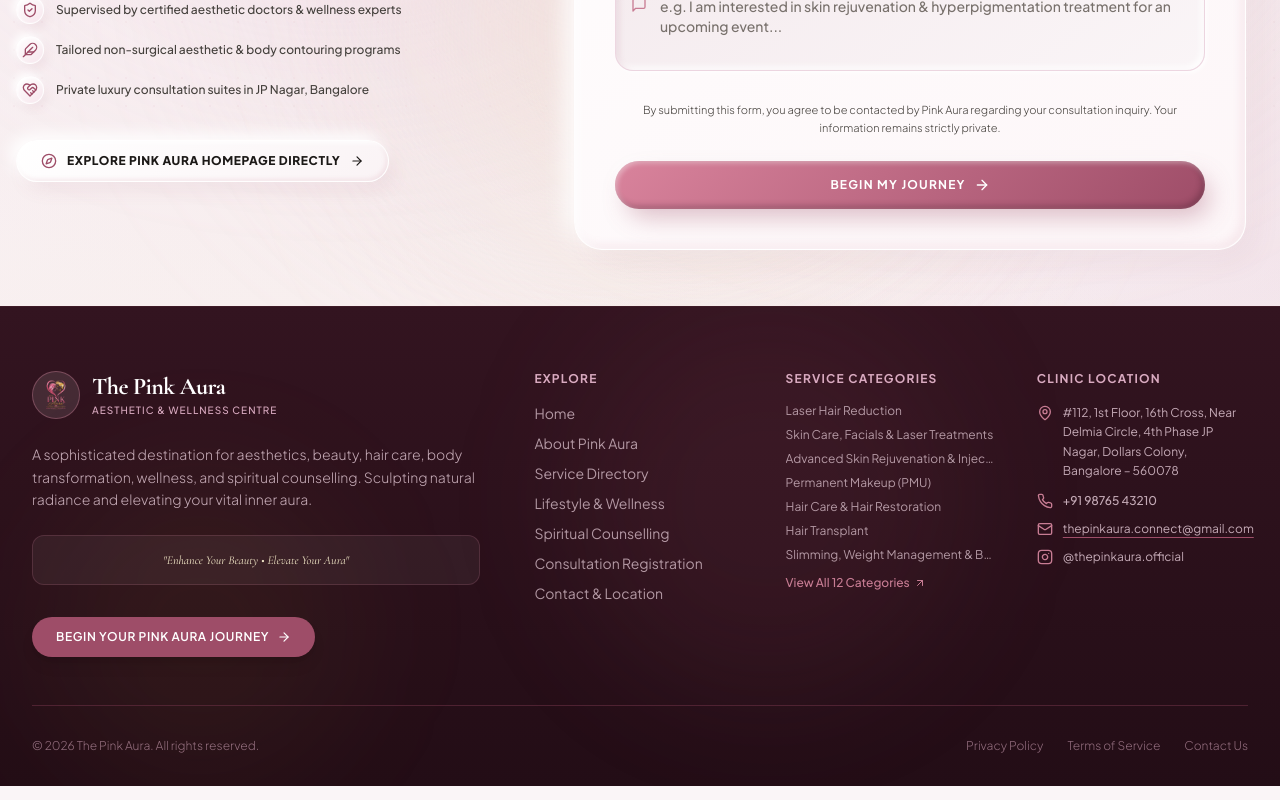
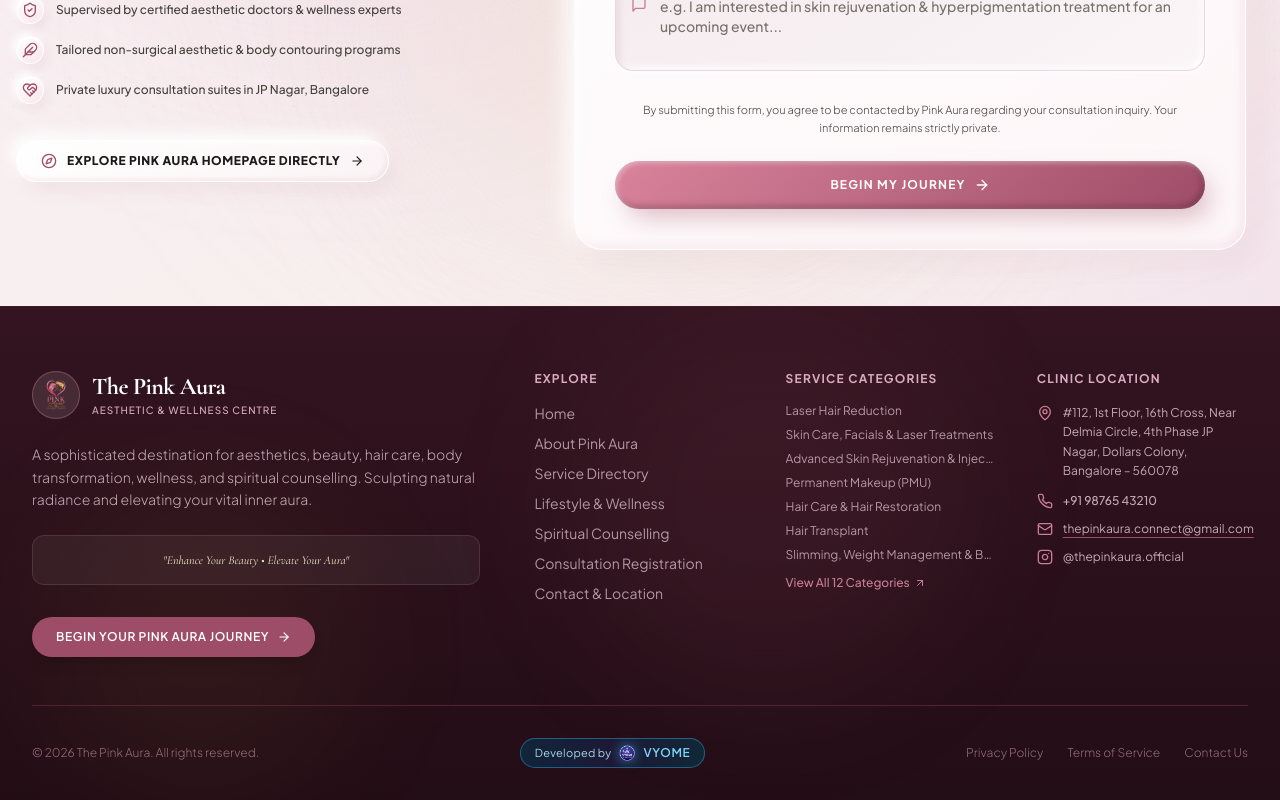
Before and after one commit to thepinkauraconnect-dev/The-Pink-Aura, a Next.js app: page / in a window 1280 px wide. Shown: the part 692-1492 px from the top of the page. Built offline with nearby package versions, Linux system fonts and the light colour scheme; no server answers.

Commit message:
Add Developed by Vyome credit badge to footer with logo and link

```diff
--- a/components/layout/Footer.tsx
+++ b/components/layout/Footer.tsx
@@ -178,9 +178,33 @@ export default function Footer() {
           </div>
         </div>
 
-        {/* Bottom Legal bar */}
+        {/* Bottom Legal & Developer Credit bar */}
         <div className="pt-8 flex flex-col md:flex-row items-center justify-between gap-4 text-xs text-aura-300/60 font-light">
           <p>© {new Date().getFullYear()} The Pink Aura. All rights reserved.</p>
+
+          {/* Developed by Vyome Credit Badge */}
+          <a
+            href="https://vyome.vercel.app/"
+            target="_blank"
+            rel="noopener noreferrer"
+            className="inline-flex items-center gap-2 px-3.5 py-1.5 rounded-full bg-gradient-to-r from-sky-950/70 via-blue-950/50 to-cyan-950/70 border border-sky-400/40 text-sky-200 hover:text-white hover:border-sky-300/80 hover:shadow-[0_0_16px_rgba(56,189,248,0.35)] transition-all duration-300 group"
+          >
+            <span className="text-[11px] font-normal tracking-wide text-sky-200/90 group-hover:text-white">
+              Developed by
+            </span>
+            <div className="relative w-4 h-4 shrink-0">
+              <Image
+                src="/images/Vyome/Vyome%20Logo.png"
+                alt="Vyome Logo"
+                fill
+                className="object-contain filter drop-shadow-[0_0_6px_rgba(56,189,248,0.6)] group-hover:scale-110 transition-transform"
+              />
+            </div>
+            <span className="font-semibold text-xs text-sky-300 group-hover:text-sky-100 tracking-wider uppercase">
+              Vyome
+            </span>
+          </a>
+
           <div className="flex items-center gap-6">
             <Link href="/privacy" className="hover:text-aura-200 transition-colors">
               Privacy Policy
```
Also changed, not shown: public/images/Vyome/Vyome Logo.png (added).
